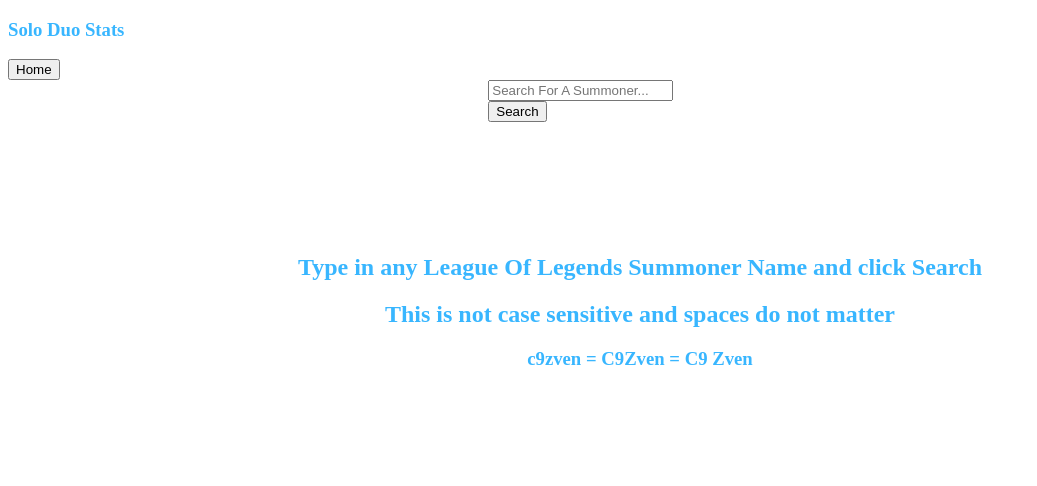
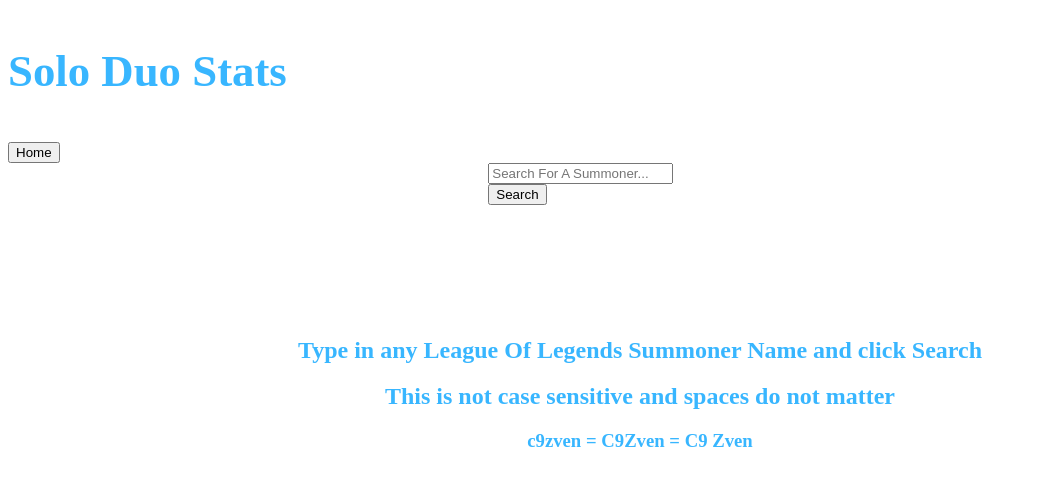
Before and after one commit to alexbenko/theLolStats, a React app: page / in a window 1280 px wide. Both pictures are taken after a click on the button "Summoner's Rift: Solo Duo". Shown: the top 486 px of the page, without its empty margins (0-1037 px from the left). Built offline with nearby package versions, Linux system fonts and the light colour scheme; the HTML template or start-up script is replaced by a standard one.

Commit message:
Imrpoved styling

```diff
--- a/client/src/components/sr/Sr.jsx
+++ b/client/src/components/sr/Sr.jsx
@@ -52,8 +52,14 @@ class Sr extends React.Component {
 
   render() {
 
-    let {loaded} = this.state;
-    let {goHome} = this.state;
+    let {loaded,goHome} = this.state;
+
+    let style= {};
+    style.profile = {
+      paddingLeft:"10%",
+      color:"rgb(56, 182, 255)",
+      fontSize:"2vw"
+    }
 
     if(goHome){
       return (
@@ -63,7 +69,7 @@ class Sr extends React.Component {
       return (
 
         <div className="sr">
-             <h3 style={{color:"rgb(56, 182, 255)"}}>Solo Duo Stats</h3>
+             <h3 style={{color:"rgb(56, 182, 255)",fontSize:"3.5vw"}}>Solo Duo Stats</h3>
              <Button variant="secondary" onClick={this.goHome}>Home</Button>
           <nav className="nav">
             <Search handleSearchChange={this.searchForSummoner} />
@@ -81,13 +87,13 @@ class Sr extends React.Component {
       console.log('Loaded!!!!!!!!!!!!')
       return (
         <div className="sr">
-             <h3 style={{color:"rgb(56, 182, 255)"}}>Solo Duo Stats</h3>
+             <h3 style={{color:"rgb(56, 182, 255)",fontSize:"3.5vw"}}>Solo Duo Stats</h3>
              <Button variant="secondary" onClick={this.goHome}>Home</Button>
           <nav className="nav" style={{textAlign:"center"}}>
             <Search handleSearchChange={this.searchForSummoner} />
           </nav>
 
-          <div className ='prof'>
+          <div className ='profile container' style={style.profile}>
             <Profile profile={this.state.profileData}  />
             <MostPlayedChamps champs={this.state.profileData.champData}/>
           </div>
```
